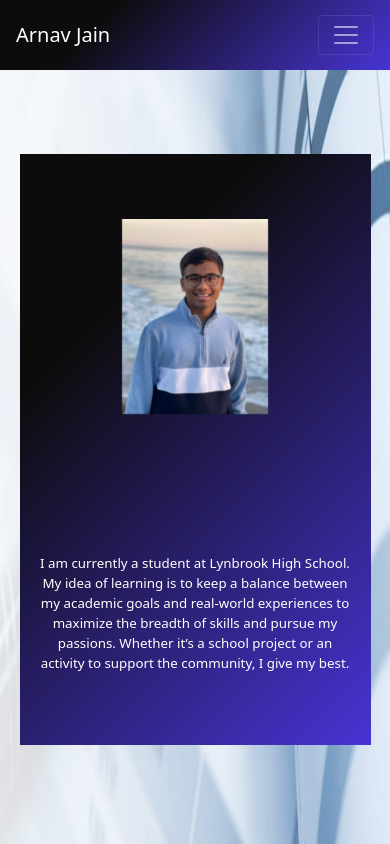
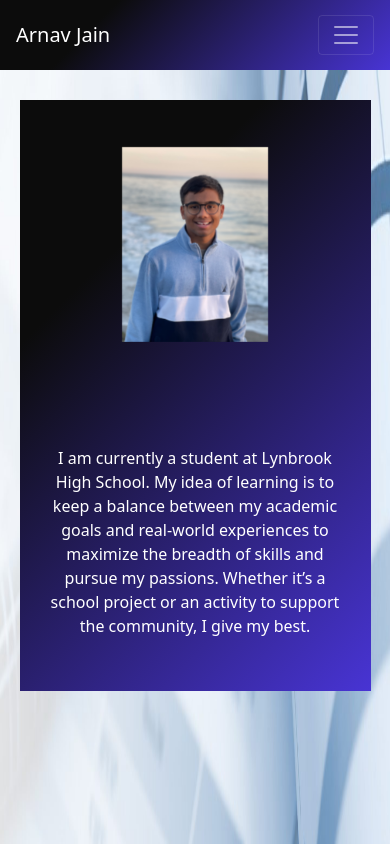
Before and after one commit to rbalonek/arnav-portfolio, a React (Create React App) app: page / in a window 390 px wide. Shown: the top 844 px of the page. Built offline with nearby package versions, Linux system fonts and the light colour scheme.

Commit message:
Mobile Scrolling

```diff
--- a/src/components/EngagementStuff/EngagementItem/EngagementItem.css
+++ b/src/components/EngagementStuff/EngagementItem/EngagementItem.css
@@ -92,8 +92,8 @@
 @media (max-width: 810px) {
   .engagement-item__container {
     /* background: #1b1c49; */
-    width: 310px;
-    height: 400px;
+    width: 90vw;
+    height: fit-content;
     border-radius: 5%;
     text-align: center;
     display: flex;
@@ -103,7 +103,7 @@
     margin: 10px;
   }
   .engagement-item__banner {
-    width: 300px;
+    width: 80vw;
     max-height: 220px;
   }
 }
--- a/src/components/InfoCard/InfoCard.css
+++ b/src/components/InfoCard/InfoCard.css
@@ -12,6 +12,22 @@
   display: flex;
   /* z-index: 999; */
 }
+
+.top__anchor {
+  position: relative;
+  bottom: 60px;
+}
+
+.academics__anchor {
+  position: relative;
+  bottom: 100px;
+}
+
+.engagement__anchor {
+  position: relative;
+  bottom: 80px;
+}
+
 .info-card__headshot {
   height: 400px;
 }
@@ -49,15 +65,42 @@
     top: 5px;
     text-align: center;
   }
+  .info-card__text {
+    padding-left: 20px;
+    padding-right: 20px;
+    color: white;
+    font-size: medium;
+  }
 
+  .top__anchor {
+    position: relative;
+    bottom: 60px;
+  }
+
+  .academics__anchor {
+    position: relative;
+    bottom: 215px;
+  }
+
+  .engagement__anchor {
+    position: relative;
+    bottom: 215px;
+  }
+}
+
+@media (max-width: 350px) {
   .info-card__text {
     padding-left: 20px;
     padding-right: 20px;
     color: white;
     font-size: smaller;
   }
-  /* .card__name {
+  .academics__anchor {
     position: relative;
-    top: 10px;
-  } */
+    bottom: 110px;
+  }
+  .engagement__anchor {
+    position: relative;
+    bottom: 100px;
+  }
 }
--- a/src/screens/engagement/Engagement.css
+++ b/src/screens/engagement/Engagement.css
@@ -15,7 +15,7 @@
 
   position: relative;
   bottom: 10px;
-  padding-top: 20px;
+  /* padding-top: 20px; */
 }
 .engagement-items__container {
   display: flex;
--- a/src/screens/home/Home.css
+++ b/src/screens/home/Home.css
@@ -1,23 +1,24 @@
+.landing-banner__container {
+  height: 100vh;
+  position: relative;
+}
+
 .hero-banner {
-  height: 900px;
+  height: 100vh;
   width: 100vw;
 }
 .info-card__holder {
-  position: relative;
-  bottom: 700px;
-
+  position: absolute;
+  top: 200px;
+  /* left: 22vw; */
   display: flex;
   justify-content: center;
 }
-.about__holder {
-  position: relative;
-  top: -400px;
-  /* z-index: 1; */
-}
-.academics__holder {
+
+/* .academics__holder {
   position: relative;
   top: -380px;
-}
+} */
 .section-title {
   text-align: center;
   letter-spacing: 1px;
@@ -34,16 +35,18 @@
 }
 .engagement__holder {
   position: relative;
-  bottom: 390px;
+  /* bottom: 390px; */
 }
 
 @media (max-width: 800px) {
   .hero-banner {
-    max-height: 100vh;
-    width: 100vw;
+    height: 100vh;
+    /* width: 100vw; */
   }
   .info-card__holder {
-    bottom: 90vh;
+    top: 100px;
+    /* left: 5vw; */
+    left: 5%;
   }
   .section-title {
     text-align: center;
@@ -51,7 +54,7 @@
     /* font-family: "Nanum Gothic", sans-serif; */
     font-family: "Rajdhani", sans-serif;
     font-weight: 300;
-    margin-top: 0px;
+    /* margin-top: 0px; */
     background-color: black;
   }
 }
--- a/src/screens/home/Home.jsx
+++ b/src/screens/home/Home.jsx
@@ -8,18 +8,20 @@ import "./Home.css";
 export default function Home() {
   return (
     <div>
-      <div id="top" />
-      <img className="hero-banner" src={Hero} alt="hero" />
+      <div className="top__anchor" id="top" />
 
+      <div className="landing-banner__container">
+        <img className="hero-banner" src={Hero} alt="hero" />
+      </div>
       <div className="info-card__holder">
         <InfoCard />
       </div>
 
-      <div id="academics" style={{ position: "relative", bottom: "480px" }} />
+      <div className="academics__anchor" id="academics" />
       <div className="academics__holder">
         <Academics />
 
-        <div style={{ position: "relative", bottom: "90px" }} id="engagement" />
+        <div className="engagement__anchor" id="engagement" />
       </div>
       <div className="engagement__holder">
         <Engagement />
```
